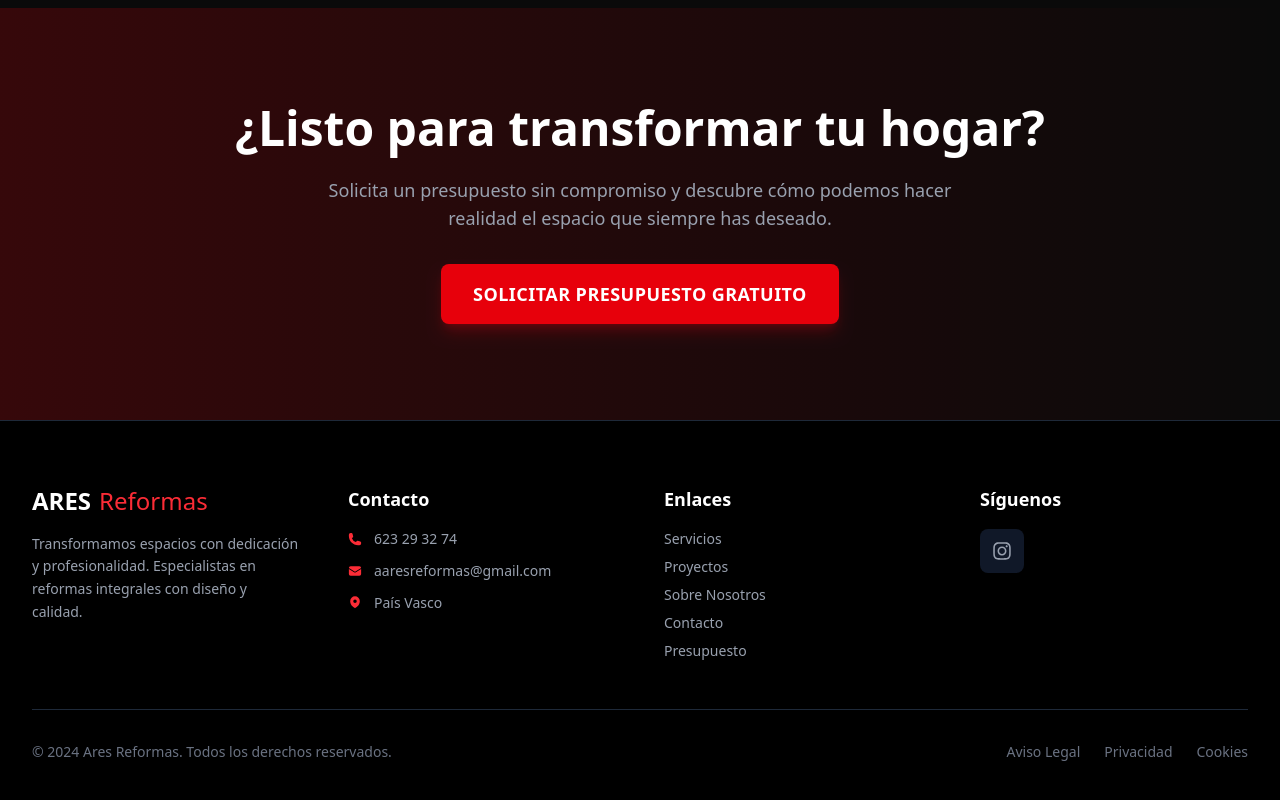
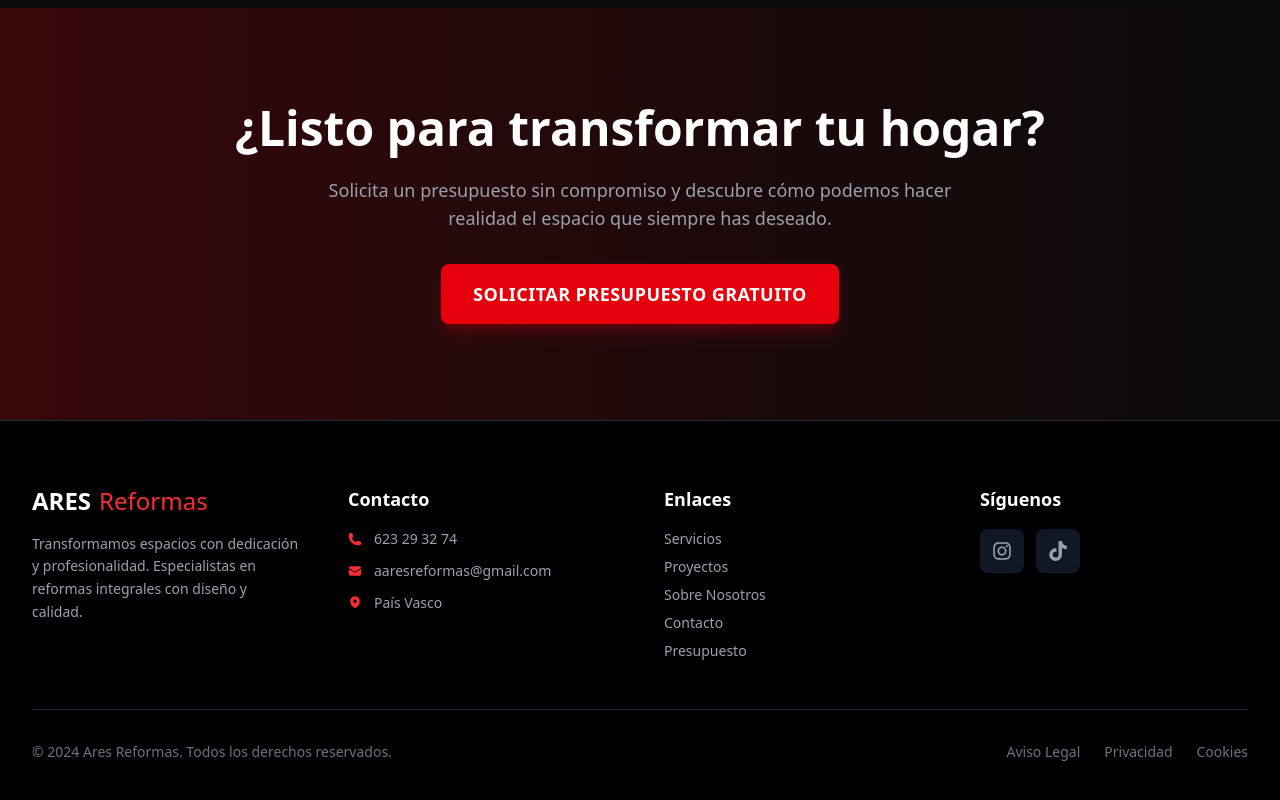
Before and after one commit to santos878/Ares-reformas, a Next.js app: page / in a window 1280 px wide. Shown: the part 1955-2755 px from the top of the page. Built offline with nearby package versions, Linux system fonts and the light colour scheme.

Commit message:
feat: add TikTok link to footer

```diff
--- a/src/components/Footer.tsx
+++ b/src/components/Footer.tsx
@@ -69,6 +69,9 @@ export function Footer() {
               <a href="https://www.instagram.com/ares_reformas_" target="_blank" rel="noopener noreferrer" onMouseEnter={() => Sound.play("hover")} onClick={() => Sound.play("click")} className="p-3 bg-gray-900 hover:bg-red-600 rounded-lg text-gray-400 hover:text-white transition-all">
                 <FaInstagram size={20} />
               </a>
+              <a href="https://www.tiktok.com/@ares_reformas_" target="_blank" rel="noopener noreferrer" onMouseEnter={() => Sound.play("hover")} onClick={() => Sound.play("click")} className="p-3 bg-gray-900 hover:bg-red-600 rounded-lg text-gray-400 hover:text-white transition-all">
+                <FaTiktok size={20} />
+              </a>
             </div>
           </AnimatedSection>
         </div>
```
